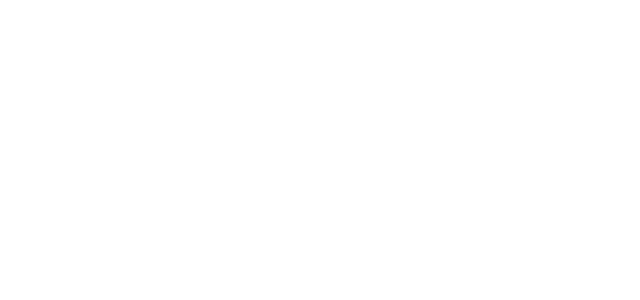
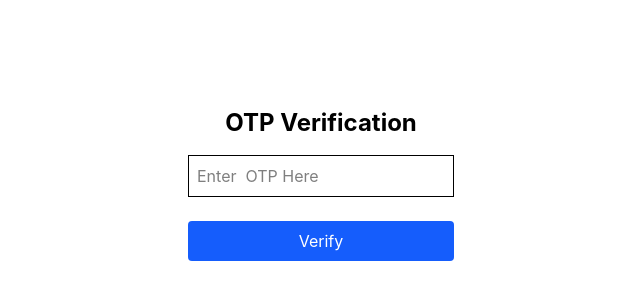
Before and after one commit to Sudarshan-Bishwokarma/localconnect-frontend, a React (Vite) app: page /otp-verify in a window 1280 px wide. Before the commit this address had no page. Shown: the part 216-516 px from the top of the page, without its empty margins (319-959 px from the left). Built offline with nearby package versions, Linux system fonts and the light colour scheme.

Commit message:
otp verify   page is  created

```diff
--- a/src/App.jsx
+++ b/src/App.jsx
@@ -6,6 +6,7 @@
 import SignUp from "./pages/auth/SignUp";
 import { Toaster } from "react-hot-toast";
 import Login from "./pages/auth/Login";
+import OtpVerify from "./pages/auth/OtpVerify";
 function App() {
   return (
     <BrowserRouter>
@@ -18,6 +19,7 @@
         {/*    auth routes*/}
         <Route path="/signup" element={<SignUp />} />
         <Route path="/login" element={<Login />} />
+        <Route path="/otp-verify" element={<OtpVerify />} />
       </Routes>
     </BrowserRouter>
   );
--- a/src/pages/auth/OtpVerify.jsx
+++ b/src/pages/auth/OtpVerify.jsx
@@ -1,9 +1,53 @@
+import { useState } from "react";
+
 const OtpVerify = () => {
+  const [otp, setOtp] = useState("");
+  const [loading, setLoading] = useState(false);
+  const [error, setError] = useState("");
+  const handleChange = (e) => {
+    setOtp(e.target.value);
+  };
+  const validate = (value) => {
+    if (!value.trim()) return "OTP is required";
+    if (!/^[0-9]+$/.test(value)) return "Only numbers allowed";
+    if (value.length !== 6) return "OTP must be 6 digits";
+    return "";
+  };
+  const handleVerify = async (e) => {
+    e.preventDefault();
+    const validateError = validate(otp);
+    if (validateError) {
+      setError(validateError);
+      return;
+    }
+    setError("");
+    setLoading(true);
+  };
   return (
-    <div>
+    <div className="min-h-screen  flex justify-center items-center">
       <div>
-        <h1>OTP Verification Here</h1>
+        <h1 className="text-2xl font-bold text-center mb-4">
+          OTP Verification
+        </h1>
+        <form onSubmit={handleVerify} className="flex flex-col gap-6">
+          <input
+            type="text"
+            placeholder="Enter  OTP Here "
+            value={otp}
+            onChange={handleChange}
+            className="border p-2 "
+          />
+          {error && <p className=" text-red-500 text-sm">{error}</p>}
+          <button
+            disabled={loading}
+            type="submit"
+            className="bg-blue-600 text-white p-2  hover:bg-blue-700 rounded "
+          >
+            {loading ? "Verifying..." : "Verify"}
+          </button>
+        </form>
       </div>
     </div>
   );
 };
+export default OtpVerify;
--- a/src/pages/auth/SignUp.jsx
+++ b/src/pages/auth/SignUp.jsx
@@ -25,6 +25,11 @@
     setUser((prev) => ({
       ...prev,
       [name]: value,
+    }));
+    //  remove error for that field
+    setErrors((prev) => ({
+      ...prev,
+      [name]: "",
     }));
   };
   // handle  file change
@@ -64,7 +69,6 @@
     const validateErrors = validate();
     setErrors(validateErrors);
     if (Object.keys(validateErrors).length > 0) return;
-    const email = user.email;
 
     try {
       setLoading(true);
@@ -77,9 +81,9 @@
         body: formData,
       });
       const result = await response.json();
-      console.log("Server Response:", result);
+
       if (response.ok) {
-        toast.success(result.message || "OTP sent successfully");
+        toast.success(result.message);
 
         // reset form
         setUser({
@@ -141,7 +145,7 @@
               className="border p-2 w-full rounded"
             />
             <span
-              onClick={() => showConfirmPassword(!showConfirmPassword)}
+              onClick={() => setShowpassword(!showPassword)}
               className="absolute  right-3 top-2.5 cursor-pointer text-black"
             >
               {showPassword ? <FaRegEyeSlash /> : <FaEye />}
@@ -160,10 +164,10 @@
               className="border p-2 w-full rounded"
             />
             <span
-              onClick={() => setShowpassword(!showPassword)}
+              onClick={() => setShowConfirmPassword(!showConfirmPassword)}
               className="absolute right-3 top-2.5 cursor-pointer text-black"
             >
-              {showPassword ? <FaRegEyeSlash /> : <FaEye />}
+              {showConfirmPassword ? <FaRegEyeSlash /> : <FaEye />}
             </span>
           </div>
           {errors.confirmPassword && (
```
